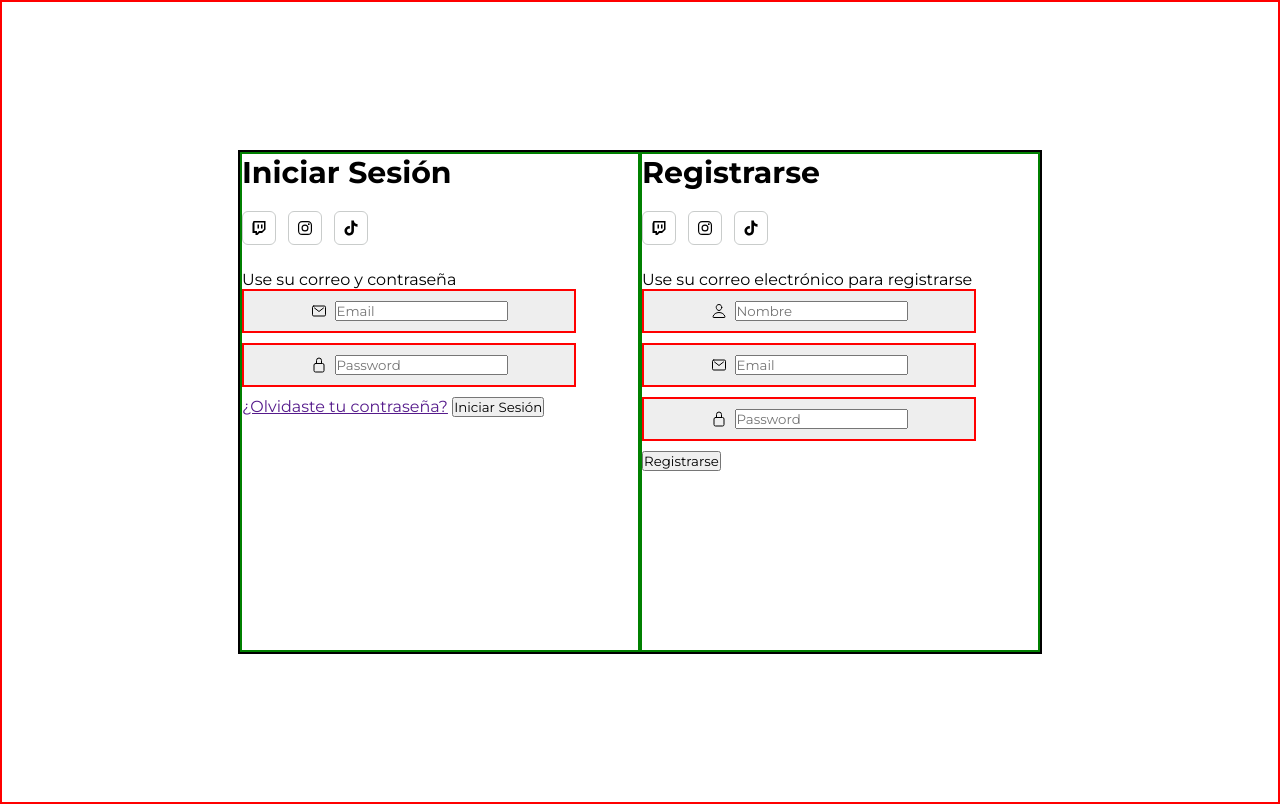
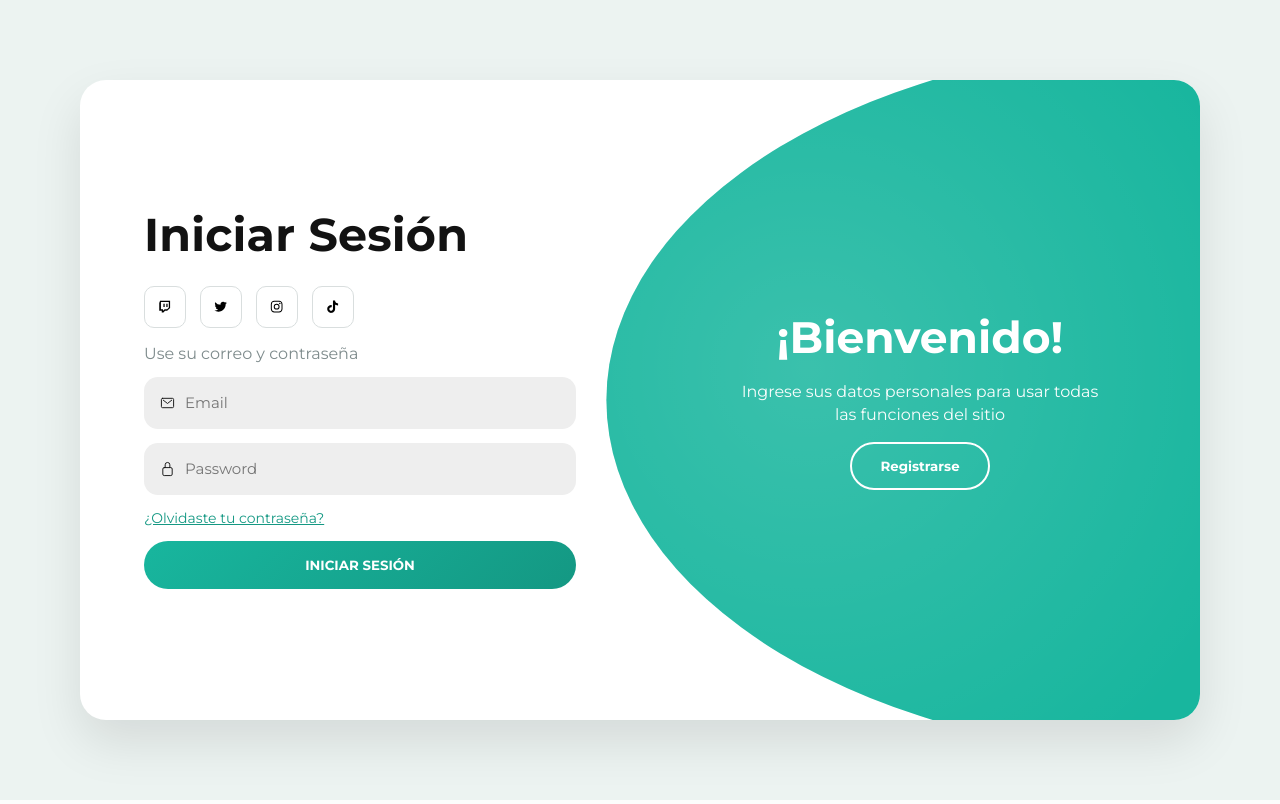
Before and after one commit to Dustin200309/pro, a PHP site: page /User.html in a window 1280 px wide. Run offline with PHP 8.4, Linux system fonts and the light colour scheme; a stand-in replaces the project's code that opens the database connection.

Commit message:
Primera versión del formulario login/registro

```diff
--- a/usuario/User.css
+++ b/usuario/User.css
@@ -1,69 +1,126 @@
-@import url('https://fonts.googleapis.com/css2?family=Montserrat:ital,wght@0,100..900;1,100..900&display=swap');
+@import url('https://fonts.googleapis.com/css2?family=Montserrat:wght@400;600;700&display=swap');
 
-
-*{
-  margin: 0;
-  padding: 0;
-  box-sizing: 0;
-  font-family: "Montserrat", sans-serif;
+:root{
+  /* 🔵 Cambia estos dos valores si quieres el azul HLC */
+  --brand:#18b69e;        /* Verde actual */
+  --brandDark:#149883;    /* Verde oscuro para el degradado */
+  /* --brand:#00B0FF;     Azul HLC */
+  /* --brandDark:#0093d6; Azul oscuro */
+  --bg:#ecf3f1;
+  --card:#ffffff;
+  --text:#121212;
+  --muted:#7e8b8c;
+  --radius:26px;
+  --shadow:0 22px 50px rgba(0,0,0,.10);
 }
 
+*{ box-sizing:border-box; margin:0; padding:0; font-family:"Montserrat",sans-serif; }
 body{
-  border: 2px solid red;
-  width: 100;
-  height: 100vh;
-  display: flex;
-  justify-content: center;
-  align-items: center;
-
-}
-.container{
-  border: 2px solid black;
-  width: 800px;
-  height: 500px;
-  display: flex;
-}
-.container-form{
-  border: 2px solid green;
-  width: 100%;
+  min-height:100vh; display:flex; align-items:center; justify-content:center;
+  background:var(--bg); color:var(--text);
 }
 
-.container_form form{
-  border: 2px solid red;
-  height: 100%;
-  display: flex;
-  flex-direction:column;
-  justify-content: center;
-  align-items: center;
+/* ===================== CONTENEDOR ===================== */
+.auth{
+  width:1120px; max-width:96vw; height:640px;
+  background:var(--card); border-radius:var(--radius); box-shadow:var(--shadow);
+  position:relative; overflow:hidden;
+  display:grid; grid-template-columns:1fr 1fr;
 }
 
-.container-form h2{
-  font-size: 30px;
-  margin-bottom: 20px;
+/* ===================== FORMULARIOS ===================== */
+.panel-form{
+  display:flex; align-items:center; justify-content:center; padding:0 64px;
+  position:relative; z-index:30;
+  transition:opacity .35s ease, transform .35s ease;
+}
+.panel-login{ grid-column:1 / 2; }
+.panel-register{
+  grid-column:2 / 3;
+  opacity:0; pointer-events:none; transform:translateX(40px);
 }
 
-.social-networks{
+form{ width:100%; max-width:440px; display:flex; flex-direction:column; gap:14px; }
+h1{ font-size:46px; line-height:1; font-weight:700; letter-spacing:.2px; }
+.hint{ color:var(--muted); margin-top:-6px; }
 
-  display: flex;
-  gap: 12px;
-  margin-bottom: 25px;
+.social-row{ display:flex; gap:14px; margin:14px 0 8px; }
+.social{
+  width:42px; height:42px; display:grid; place-items:center;
+  border:1px solid #d9dede; border-radius:10px; background:#fff; cursor:pointer;
+}
+
+.input{
+  width:100%; height:52px; background:#eeeeee; border-radius:14px;
+  display:flex; align-items:center; gap:10px; padding:0 16px;
+}
+.input input{ width:100%; background:transparent; border:none; outline:none; font-size:15px; }
+
+.link{ color:var(--brandDark); text-decoration:underline; font-size:14px; align-self:flex-start; }
+.btn{
+  height:48px; border:none; border-radius:999px; color:#fff; font-weight:700; cursor:pointer;
+  background:linear-gradient(135deg, var(--brand) 0%, var(--brandDark) 100%);
+}
+
+/* ===================== OVERLAY ===================== */
+.panel-overlay{
+  position:absolute; inset:0; z-index:10;
+  display:grid; grid-template-columns:1fr 1fr;
+  pointer-events:none;
+}
+.overlay-slot{ position:relative; overflow:hidden; }
+
+.overlay-content{
+  position:absolute; inset:0;
+  display:flex; flex-direction:column; align-items:center; justify-content:center;
+  text-align:center; color:#fff; gap:16px; padding:0 56px; z-index:7;
+  transition:opacity .3s ease;
+}
+.overlay-right{ opacity:1; }
+.overlay-left { opacity:0; }
+
+.overlay-content h2{ font-size:44px; font-weight:700; }
+.overlay-content p{ max-width:380px; line-height:1.45; opacity:.97; }
+.btn-outline{
+  height:48px; padding:0 28px; border-radius:999px; background:transparent;
+  border:2px solid #fff; color:#fff; font-weight:700; cursor:pointer;
+  pointer-events:auto;
+}
+
+/* ===================== SEMICÍRCULO PERFECTO ===================== */
+/* Con ellipse el borde verde cae justo en la mitad en ambos lados */
+.overlay-bg{
+  position:absolute; inset:0;
+  background:var(--brand);
+  clip-path:ellipse(53% 56% at 100% 50%);  /* cubre mitad derecha exacta */
+  transition:clip-path .7s cubic-bezier(.77,0,.175,1);
+  z-index:5;
+}
+.overlay-bg::after{
+  content:""; position:absolute; inset:0; z-index:6;
+  background:radial-gradient(circle at 65% 45%, rgba(255,255,255,.15), transparent 60%);
+  clip-path:inherit;
+}
+
+/* ===================== EFECTO DESLIZANTE ===================== */
+.auth.swap .panel-register{ opacity:1; pointer-events:auto; transform:none; }
+.auth.swap .panel-login{ opacity:0; pointer-events:none; transform:translateX(-40px); }
+
+.auth.swap .overlay-bg{
+  clip-path:ellipse(53% 56% at 0% 50%); /* se mueve al otro lado, simétrico */
+}
+.auth.swap .overlay-left{ opacity:1; transition-delay:.12s; }
+.auth.swap .overlay-right{ opacity:0; transition-delay:0s; }
+
+/* ===================== RESPONSIVE ===================== */
+@media (max-width:980px){
+  .auth{ grid-template-columns:1fr; height:auto; min-height:760px; }
+  .panel-form{ padding:26px; }
+  .panel-overlay{ position:relative; height:260px; grid-template-columns:1fr; }
+  .overlay-slot{ overflow:visible; }
+  .overlay-bg{ clip-path:ellipse(60% 60% at 50% 50%) !important; } /* centrado */
+  .overlay-bg::after{
+    background:radial-gradient(circle at 50% 40%, rgba(255,255,255,.12), transparent 60%);
   }
-
-.social-networks ion-icon{
-  border: 1px solid #c9cccb;
-  border-radius: 6px;
-  padding: 8px;
-  cursor: pointer;
+  .overlay-content{ position:relative; opacity:1 !important; padding:0 26px; }
 }
-.container-input{
-  border: 2px solid red;
-  width: 300px;
-  height: 40px;
-  margin-bottom: 10px;
-  display: flex;
-  justify-content: center;
-  align-items: center;
-  gap: 8px;
-  padding: 0 15px;
-  background-color: #EEEEEE;
-}
--- a/usuario/User.html
+++ b/usuario/User.html
@@ -1,73 +1,99 @@
 <!DOCTYPE html>
 <html lang="es">
 <head>
-    <meta charset="UTF-8">
-    <meta name="viewport" content="width=device-width, initial-scale=1.0">
-    <title>LOGIN</title>
-    <link rel="stylesheet" href="User.css">
+  <meta charset="UTF-8"/>
+  <meta name="viewport" content="width=device-width, initial-scale=1.0"/>
+  <title>Login / Registro</title>
+  <link rel="stylesheet" href="User.css"/>
 </head>
 <body>
+  <div class="auth" id="auth">
+    <!-- LOGIN -->
+    <section class="panel panel-form panel-login">
+      <form action="login.php" method="POST" autocomplete="off">
+        <h1>Iniciar Sesión</h1>
 
-    <div class="container">
+        <div class="social-row">
+          <button type="button" class="social"><ion-icon name="logo-twitch"></ion-icon></button>
+          <button type="button" class="social"><ion-icon name="logo-twitter"></ion-icon></button>
+          <button type="button" class="social"><ion-icon name="logo-instagram"></ion-icon></button>
+          <button type="button" class="social"><ion-icon name="logo-tiktok"></ion-icon></button>
+        </div>
 
-        <!-- Para Inicio de sesion -->
-        <div class="container-form" id="login-form">
-          <!-- Agrego action y method -->
-          <form class="sign-in" action="login.php" method="POST">
-            <h2>Iniciar Sesión</h2>
-            <div class="social-networks">
-                <ion-icon name="logo-twitch"></ion-icon>
+        <p class="hint">Use su correo y contraseña</p>
 
-                <ion-icon name="logo-instagram"></ion-icon>
-                <ion-icon name="logo-tiktok"></ion-icon>
-            </div>
-            <span>Use su correo y contraseña</span>
-            <div class="container-input">
+        <label class="input">
           <ion-icon name="mail-outline"></ion-icon>
-                <input type="text" name="email" placeholder="Email" required>
-            </div>
-            <div class="container-input">
+          <input type="email" name="email" placeholder="Email" required>
+        </label>
+
+        <label class="input">
           <ion-icon name="lock-closed-outline"></ion-icon>
           <input type="password" name="password" placeholder="Password" required>
-            </div>
-            <a href="">¿Olvidaste tu contraseña?</a>
-            <!-- type="submit" para que envíe -->
-            <button type="submit" class="button">Iniciar Sesión</button>
+        </label>
+
+        <a class="link" href="#">¿Olvidaste tu contraseña?</a>
+        <button class="btn" type="submit">INICIAR SESIÓN</button>
       </form>
+    </section>
+
+    <!-- REGISTRO -->
+    <section class="panel panel-form panel-register">
+      <form action="register.php" method="POST" autocomplete="off">
+        <h1>Registrarse</h1>
+
+        <div class="social-row">
+          <button type="button" class="social"><ion-icon name="logo-twitch"></ion-icon></button>
+          <button type="button" class="social"><ion-icon name="logo-twitter"></ion-icon></button>
+          <button type="button" class="social"><ion-icon name="logo-instagram"></ion-icon></button>
+          <button type="button" class="social"><ion-icon name="logo-tiktok"></ion-icon></button>
         </div>
 
-        <!-- formulario de registro -->
-        <div class="container-form" id="register-form">
-            <!-- action y methodo -->
-            <form class="sign-in" action="register.php" method="POST">
-                <h2>Registrarse</h2>
-                 <div class="social-networks">
-                <ion-icon name="logo-twitch"></ion-icon>
+        <p class="hint">Use su correo electrónico para registrarse</p>
 
-                <ion-icon name="logo-instagram"></ion-icon>
-                <ion-icon name="logo-tiktok"></ion-icon>
-            </div>
-            <span>Use su correo electrónico para registrarse</span>
-            <div class="container-input">
+        <label class="input">
           <ion-icon name="person-outline"></ion-icon>
           <input type="text" name="nombre" placeholder="Nombre" required>
-            </div>
-            <div class="container-input">
+        </label>
+
+        <label class="input">
           <ion-icon name="mail-outline"></ion-icon>
-                <input type="text" name="email" placeholder="Email" required>
-            </div>
-            <div class="container-input">
+          <input type="email" name="email" placeholder="Email" required>
+        </label>
+
+        <label class="input">
           <ion-icon name="lock-closed-outline"></ion-icon>
           <input type="password" name="password" placeholder="Password" required>
+        </label>
+
+        <button class="btn" type="submit">REGISTRARSE</button>
+      </form>
+    </section>
+
+    <!-- OVERLAY con semicircunferencia exacta -->
+    <section class="panel panel-overlay">
+      <div class="overlay-bg"></div>
+
+      <!-- Mitad izquierda (texto cuando estás en REGISTRO) -->
+      <div class="overlay-slot">
+        <div class="overlay-content overlay-left">
+          <h2>¡Hola!</h2>
+          <p>Regístrese con sus datos personales para usar todas las funciones del sitio</p>
+          <button id="goLogin" class="btn-outline">Iniciar Sesión</button>
+        </div>
       </div>
 
-            <!-- type="submit" para que guarde -->
-            <button type="submit" class="button">Registrarse</button>
-            </form>
+      <!-- Mitad derecha (texto cuando estás en LOGIN) -->
+      <div class="overlay-slot">
+        <div class="overlay-content overlay-right">
+          <h2>¡Bienvenido!</h2>
+          <p>Ingrese sus datos personales para usar todas las funciones del sitio</p>
+          <button id="goRegister" class="btn-outline">Registrarse</button>
+        </div>
+      </div>
+    </section>
   </div>
 
-    </div>
-    <!-- prueba Ronny -->
   <script src="script.js"></script>
   <script type="module" src="https://unpkg.com/ionicons@7.1.0/dist/ionicons/ionicons.esm.js"></script>
   <script nomodule src="https://unpkg.com/ionicons@7.1.0/dist/ionicons/ionicons.js"></script>
--- /dev/null
+++ b/usuario/script.js
@@ -0,0 +1,12 @@
+const auth = document.getElementById('auth');
+
+document.getElementById('goRegister').addEventListener('click', () => {
+  auth.classList.add('swap');   // Muestra REGISTRO
+});
+
+document.getElementById('goLogin').addEventListener('click', () => {
+  auth.classList.remove('swap'); // Vuelve a LOGIN
+});
+
+// Para abrir directamente en REGISTRO al cargar:
+// auth.classList.add('swap');
```
Lines whose indentation alone changed are shown as unchanged.
